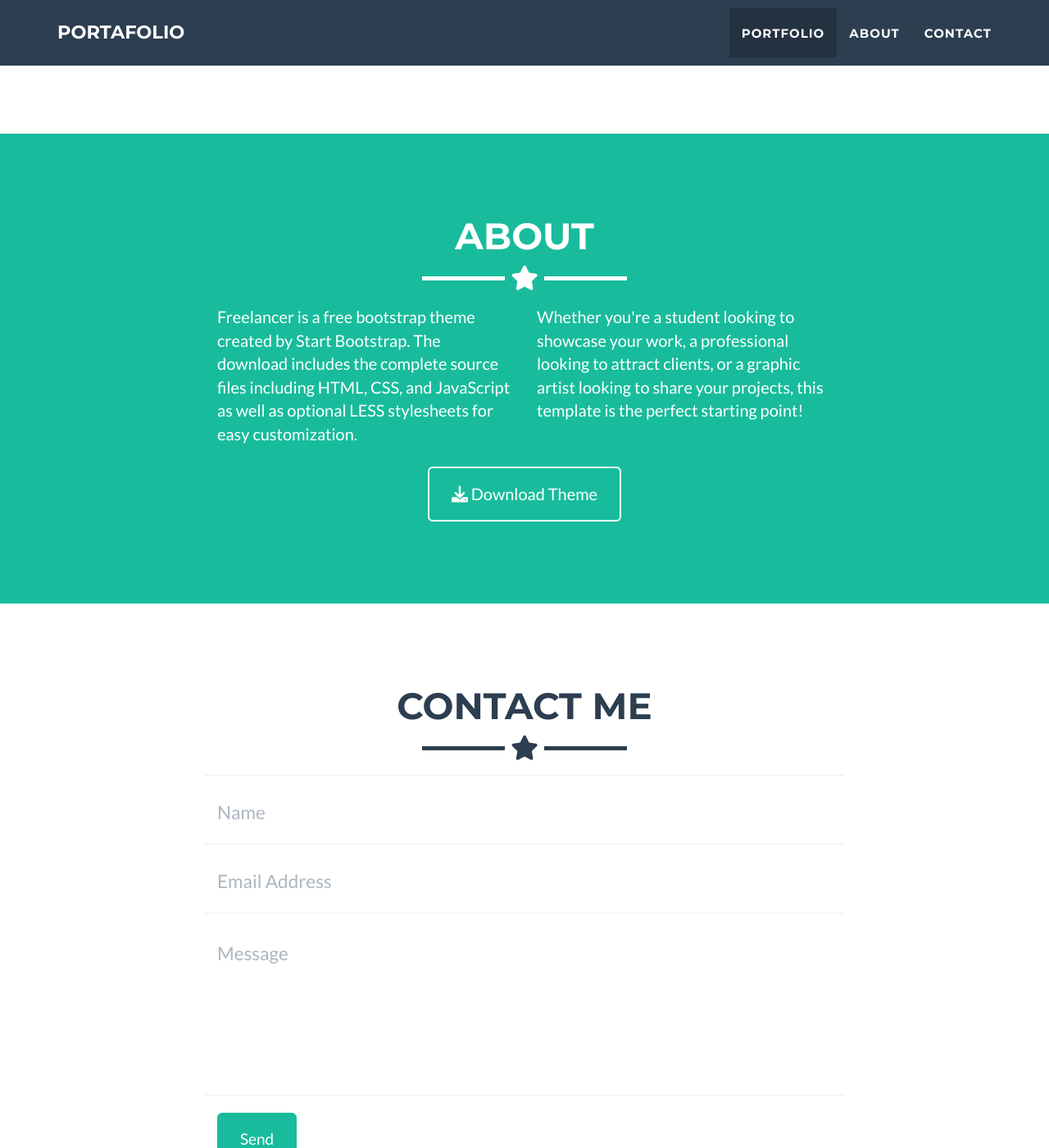
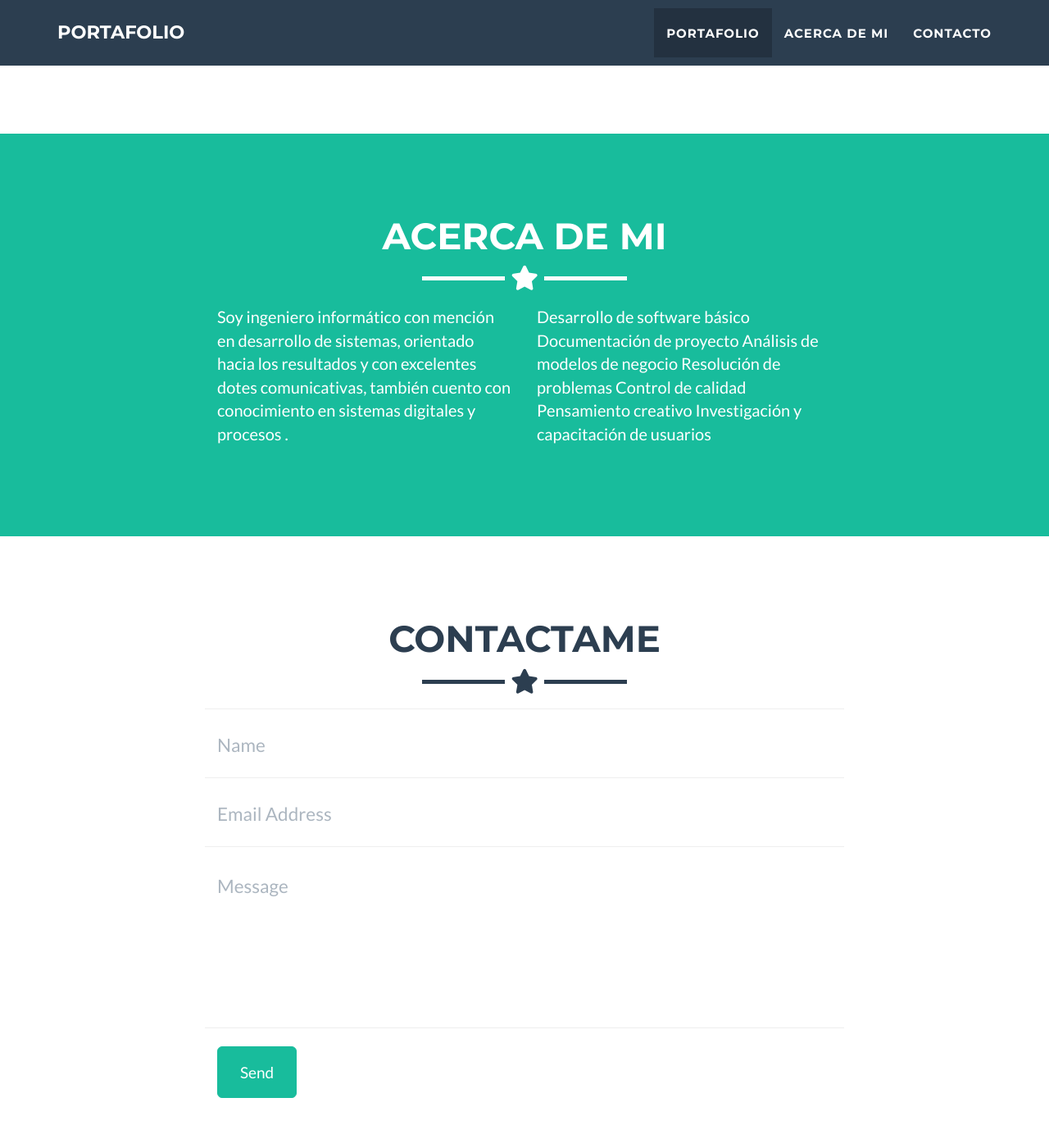
Before and after one commit to harflores/harflores.github.io, a Jekyll site: the page built from _posts/2014-07-18-project-1.markdown, in a window 1280 px wide and 1400 px high, scrolled down 1509 px. Shown: the whole window at 82% size. Built offline with Jekyll 4.4.1, drawn with Linux system fonts in a browser that asks for light colours.

Commit message:
Modificaciones

```diff
--- a/_config.yml
+++ b/_config.yml
@@ -21,7 +21,7 @@ contact: static
 
 # If you use disqus you need disqus shortname
 # https://help.disqus.com/customer/portal/articles/466208
-disqus_shortname: myshortname
+disqus_shortname: Harold
 
 # Color settings (hex-codes without the leading hash-tag)
 color:
@@ -40,15 +40,15 @@ footer:
 # Social networks usernames (many more available: google-plus, flickr, dribbble, pinterest, instagram, tumblr, linkedin, etc.)
 social:
   - title: twitter
-    url: http://twitter.com/jekyllrb
+    url: http://twitter.com/harflores
   - title: facebook
     url:
   - title: stack-overflow
-    url: http://stackoverflow.com/questions/tagged/jekyll
-  - title: bitbucket
-    url: http://bitbucket.org/jekyll
+    url: https://es.stackoverflow.com/users/143958/harold-flores-suazo
+  - title: linkedin
+    url: https://www.linkedin.com/in/harflores/
   - title: github
-    url: http://github.com/jekyll
+    url: http://github.com/harflores
 
 # Postal address (add as many lines as necessary)
 address:
--- a/_includes/about.html
+++ b/_includes/about.html
@@ -3,25 +3,34 @@
   <div class="container">
     <div class="row">
       <div class="col-lg-12 text-center">
-        <h2>About</h2>
+        <h2>Acerca de mi</h2>
         <hr class="star-light">
       </div>
     </div>
     <div class="row">
       <div class="col-lg-4 col-lg-offset-2">
-        <p>Freelancer is a free bootstrap theme created by Start Bootstrap. The download includes the complete
-          source files including HTML, CSS, and JavaScript as well as optional LESS stylesheets for easy
-          customization.</p>
+        <p>Soy ingeniero informático con
+          mención en desarrollo de sistemas,
+          orientado hacia los resultados y con
+          excelentes dotes comunicativas,
+          también cuento con conocimiento
+          en sistemas digitales y procesos .</p>
       </div>
       <div class="col-lg-4">
-        <p>Whether you're a student looking to showcase your work, a professional looking to attract clients, or
-          a graphic artist looking to share your projects, this template is the perfect starting point! </p>
+        <p>Desarrollo de software básico
+          Documentación de proyecto
+          Análisis de modelos de negocio
+          Resolución de problemas
+          Control de calidad
+          Pensamiento creativo
+          Investigación y capacitación de
+          usuarios</p>
       </div>
-      <div class="col-lg-8 col-lg-offset-2 text-center">
+      <!-- <div class="col-lg-8 col-lg-offset-2 text-center">
         <a href="https://github.com/jeromelachaud/freelancer-theme" class="btn btn-lg btn-outline">
           <i class="fa fa-download"></i> Download Theme
         </a>
-      </div>
+      </div> -->
     </div>
   </div>
 </section>
--- a/_includes/contact.html
+++ b/_includes/contact.html
@@ -3,7 +3,7 @@
   <div class="container">
     <div class="row">
       <div class="col-lg-12 text-center">
-        <h2>Contact Me</h2>
+        <h2>Contactame</h2>
         <hr class="star-primary">
       </div>
     </div>
--- a/_includes/contact_disqus.html
+++ b/_includes/contact_disqus.html
@@ -3,7 +3,7 @@
   <div class="container">
     <div class="row">
       <div class="col-lg-12 text-center">
-        <h2>Contact me</h2>
+        <h2>Contactame</h2>
         <hr class="star-primary">
       </div>
     </div>
--- a/_includes/contact_static.html
+++ b/_includes/contact_static.html
@@ -3,7 +3,7 @@
   <div class="container">
     <div class="row">
       <div class="col-lg-12 text-center">
-        <h2>Contact Me</h2>
+        <h2>Contactame</h2>
         <hr class="star-primary">
       </div>
     </div>
--- a/_includes/nav.html
+++ b/_includes/nav.html
@@ -19,13 +19,13 @@
           <a href="#page-top"></a>
         </li>
         <li class="page-scroll">
-          <a href="#portfolio">Portfolio</a>
+          <a href="#portfolio">Portafolio</a>
         </li>
         <li class="page-scroll">
-          <a href="#about">About</a>
+          <a href="#about">Acerca de mi</a>
         </li>
         <li class="page-scroll">
-          <a href="#contact">Contact</a>
+          <a href="#contact">Contacto</a>
         </li>
       </ul>
     </div>
```
Also changed, not shown: 1 other file.
